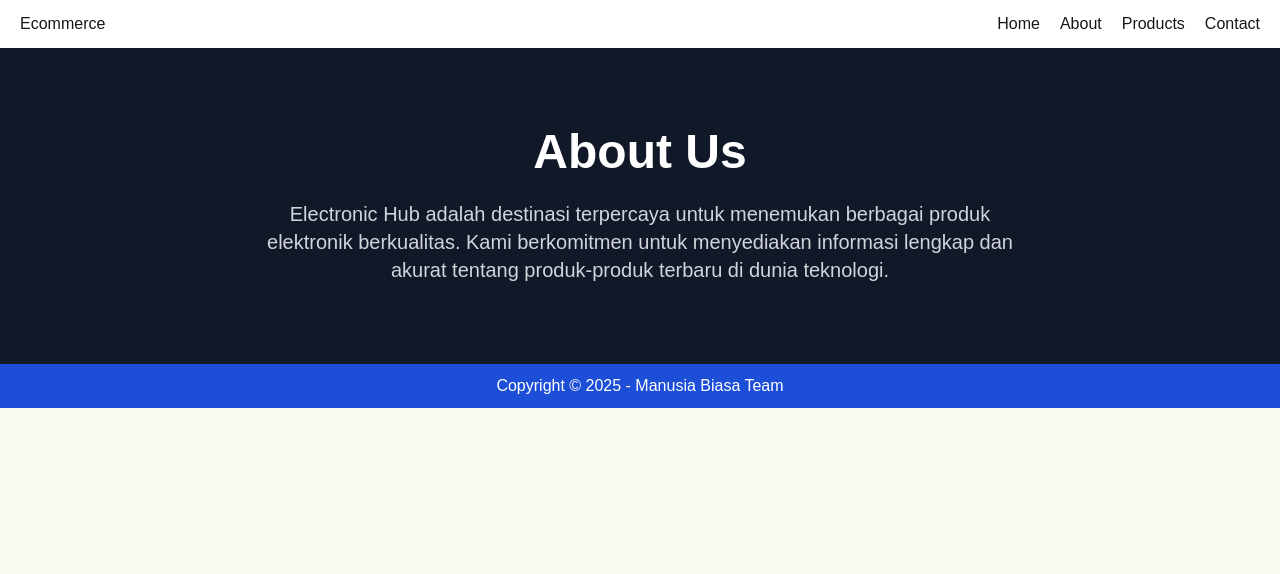
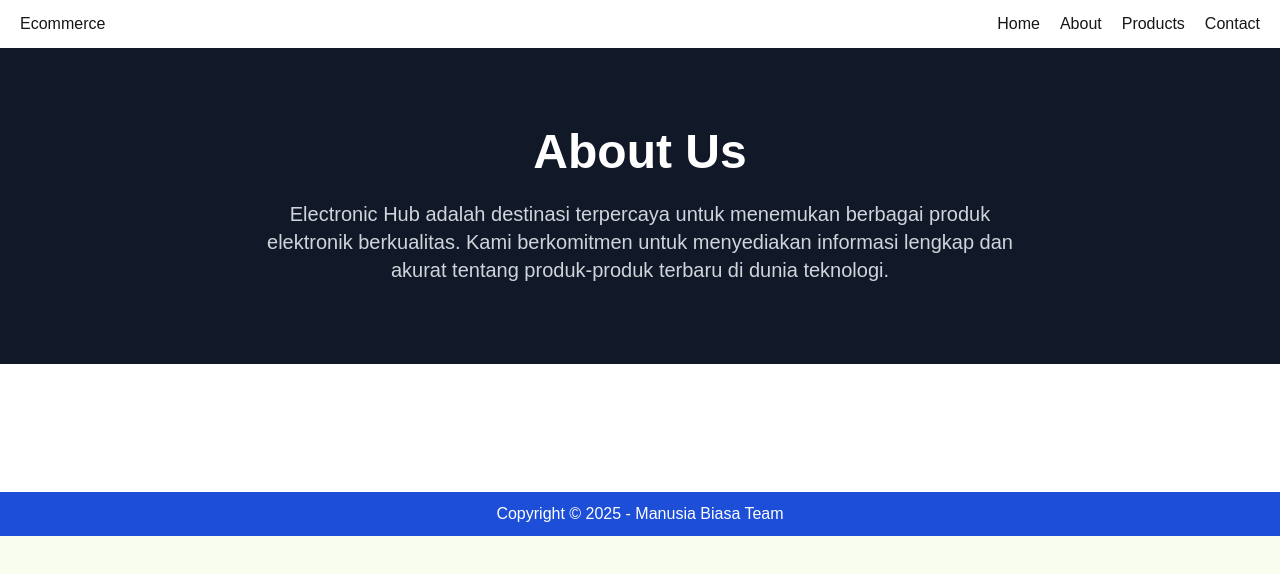
Before and after one commit to Deoca27/manusia-biasa, a Next.js app: page /about in a window 1280 px wide. Shown: the top 574 px of the page. Built offline with nearby package versions, Linux system fonts and the light colour scheme.

Commit message:
rendika : Membuat elemen baru untuk menambahkan layout

```diff
--- a/app/about/page.tsx
+++ b/app/about/page.tsx
@@ -13,6 +13,10 @@ export default function AboutPage() {
                     </p>
                 </div>
             </div>
+             <div className="py-16 px-6">
+                <div className="container mx-auto grid md:grid-cols-2 gap-12">
+                </div>
+            </div>
         </>
     );
 }
```
